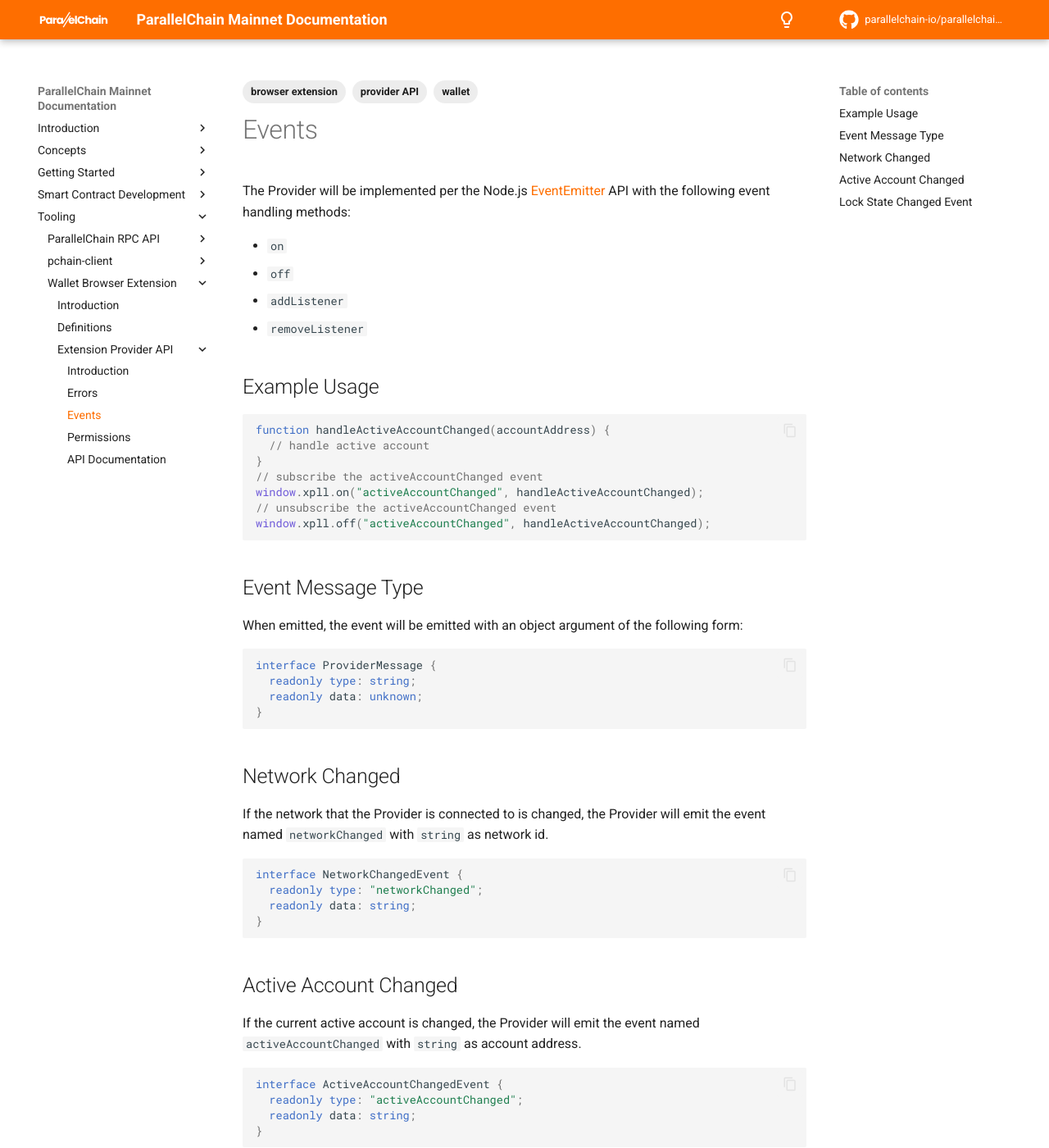
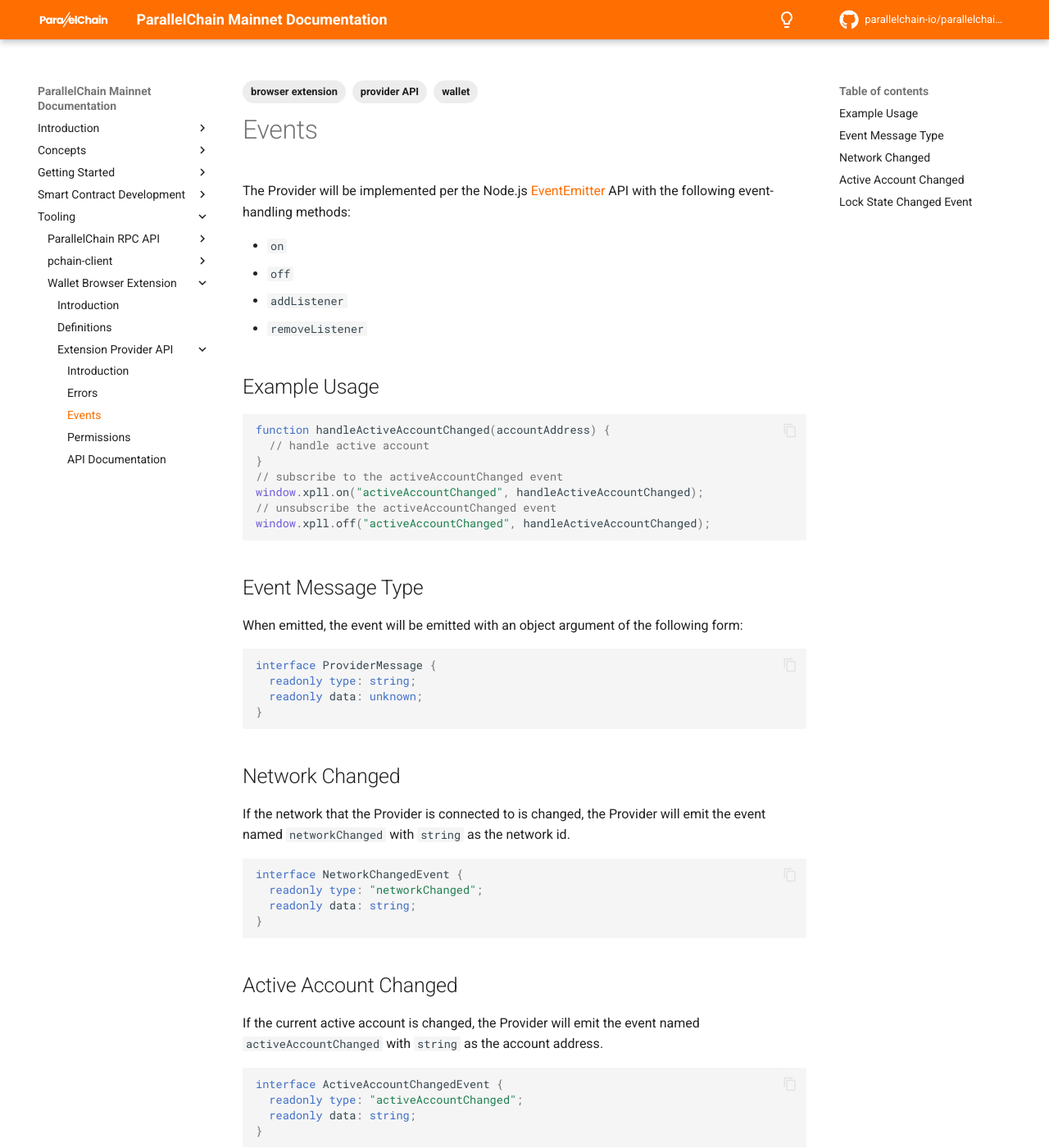
Before and after one commit to parallelchain-io/parallelchain-docs, an MkDocs documentation site: the page built from docs/toolings/wallet_browser_extension/provider/event.md, in a window 1280 px wide and 1400 px high. Shown: the whole window at 82% size. Built offline with MkDocs 1.6.1 and Material for MkDocs 9.7.7, drawn with Linux system fonts in a browser that asks for light colours; comment, search, counter and statistics services are not loaded.

Commit message:
minor fix

````diff
--- a/docs/toolings/wallet_browser_extension/provider/event.md
+++ b/docs/toolings/wallet_browser_extension/provider/event.md
@@ -8,7 +8,7 @@
 # Events
 
 The Provider will be implemented per the Node.js [EventEmitter][eventemitter] API
-with the following event handling methods:
+with the following event-handling methods:
 
 - `on`
 - `off`
@@ -23,7 +23,7 @@
 function handleActiveAccountChanged(accountAddress) {
   // handle active account
 }
-// subscribe the activeAccountChanged event
+// subscribe to the activeAccountChanged event
 window.xpll.on("activeAccountChanged", handleActiveAccountChanged);
 // unsubscribe the activeAccountChanged event
 window.xpll.off("activeAccountChanged", handleActiveAccountChanged);
@@ -43,7 +43,7 @@
 ## Network Changed
 
 If the network that the Provider is connected to is changed,
-   the Provider will emit the event named `networkChanged` with `string` as network id.
+   the Provider will emit the event named `networkChanged` with `string` as the network id.
 
 ```ts
 interface NetworkChangedEvent {
@@ -55,7 +55,7 @@
 ## Active Account Changed
 
 If the current active account is changed,
-the Provider will emit the event named `activeAccountChanged` with `string` as account address.
+the Provider will emit the event named `activeAccountChanged` with `string` as the account address.
 
 ```ts
 interface ActiveAccountChangedEvent {
````
Also changed, not shown: docs/toolings/wallet_browser_extension/definition.md (+3 -3 lines), docs/toolings/wallet_browser_extension/provider/api_documentation.md (+6 -6 lines), docs/toolings/wallet_browser_extension/provider/error.md (+1 -1 lines).
